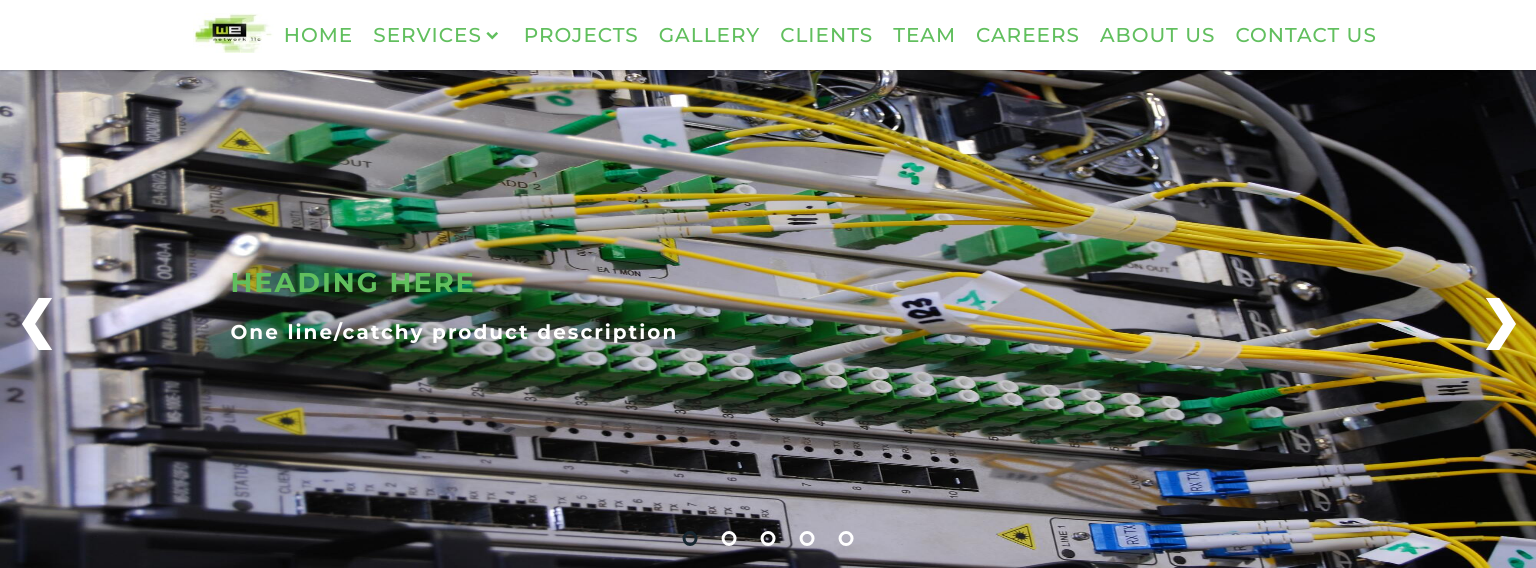
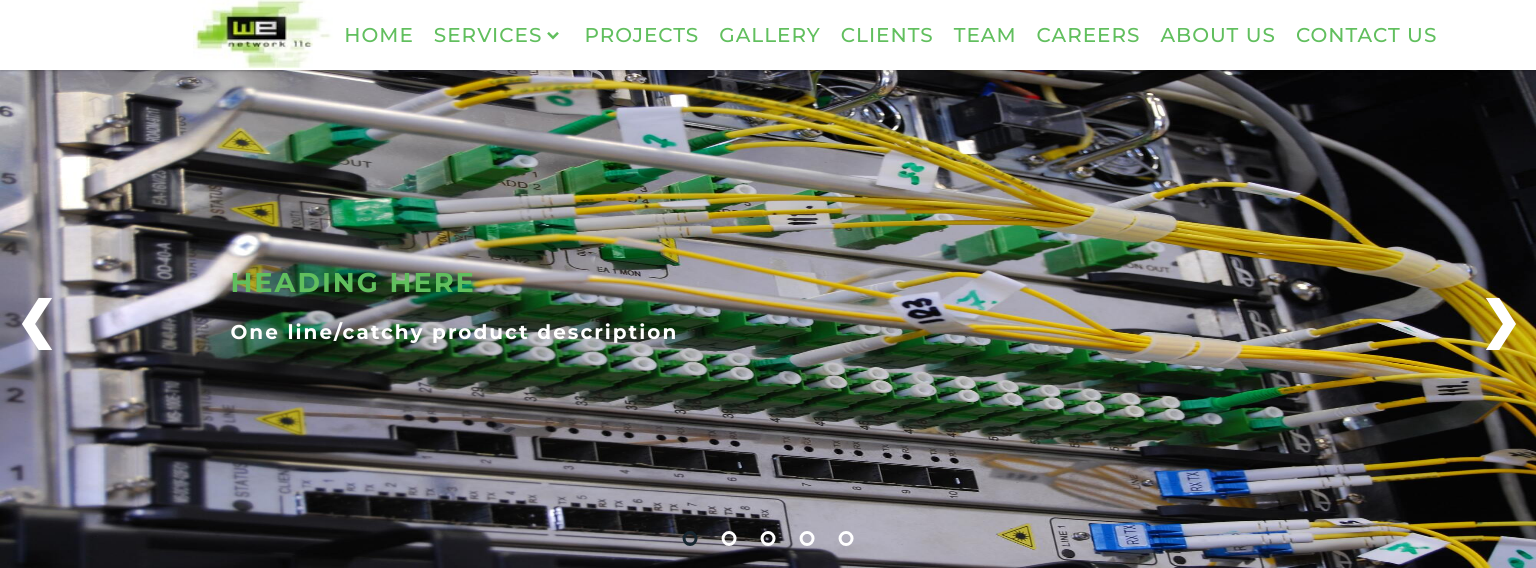
Before and after one commit to immapoohbear/immapoohbear.github.io, a plain HTML site: page index.html in a window 1536 px wide. Shown: the top 568 px of the page. Drawn offline with nearby package versions, Linux system fonts and the light colour scheme; grey boxes are pictures that could not be loaded.

Commit message:
Update responsive.css

```diff
--- a/css/responsive.css
+++ b/css/responsive.css
@@ -48,6 +48,9 @@
 
 
   }
+  .navbar .logo a img {
+    height: 60px;
+  }
 
 }
 @media (min-width: 1500px) {
@@ -79,6 +82,9 @@
     font-size: 20px;
 
 
+  }
+  .navbar .logo a img {
+    height: 70px;
   }
 }
 
```
